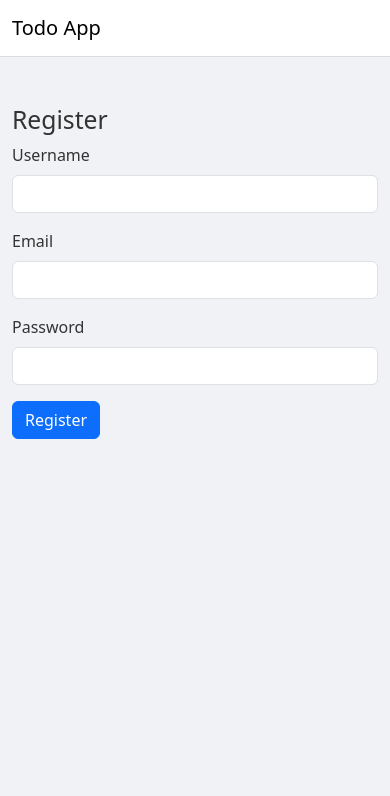
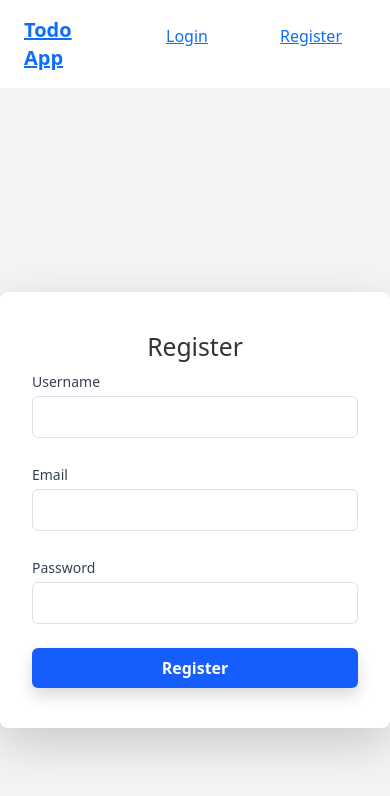
Before and after one commit to alokkumar777/todo-auth-client, a React (Vite) app: page /register in a window 390 px wide. Shown: the top 796 px of the page. Built offline with nearby package versions, Linux system fonts and the light colour scheme; the HTML template or start-up script is replaced by a standard one.

Commit message:
Make UI Much Appealing

```diff
--- a/src/components/CreateCategory.jsx
+++ b/src/components/CreateCategory.jsx
@@ -1,35 +1,37 @@
-
-import { useState } from 'react';
-import api from '../api/axios';
+import { useState } from "react";
+import api from "../api/axios";
 
 const CreateCategory = ({ onCategoryCreated }) => {
-  const [name, setName] = useState('');
+  const [name, setName] = useState("");
 
   const handleSubmit = async (e) => {
     e.preventDefault();
     try {
-      const res = await api.post('/categories', { name });
+      const res = await api.post("/categories", { name });
       onCategoryCreated(res.data);
-      setName('');
+      setName("");
     } catch (error) {
-      console.error('Failed to create category', error);
-      alert('Failed to create category');
+      console.error("Failed to create category", error);
+      alert("Failed to create category");
     }
   };
 
   return (
-    <form onSubmit={handleSubmit}>
-      <div className="input-group mb-3">
+    <form onSubmit={handleSubmit} className="flex items-center gap-2 mb-4">
       <input
         type="text"
-          className="form-control"
+        className="flex-1 px-3 py-2 border border-gray-300 rounded focus:outline-none focus:ring-2 focus:ring-blue-500"
         placeholder="New category"
         value={name}
         onChange={(e) => setName(e.target.value)}
         required
       />
-        <button className="btn btn-primary" type="submit">Create</button>
-      </div>
+      <button
+        className="bg-blue-600 hover:bg-blue-700 text-white font-medium px-4 py-2 rounded transition"
+        type="submit"
+      >
+        Create
+      </button>
     </form>
   );
 };
--- a/src/components/Navbar.jsx
+++ b/src/components/Navbar.jsx
@@ -1,32 +1,49 @@
-
-import { Link } from 'react-router-dom';
-import { useAuth } from '../contexts/AuthContext';
+import { Link } from "react-router-dom";
+import { useAuth } from "../contexts/AuthContext";
 
 const Navbar = () => {
   const { user, logout } = useAuth();
 
   return (
-    <nav className="navbar navbar-expand-lg navbar-light bg-light">
-      <div className="container">
-        <Link className="navbar-brand" to="/">Todo App</Link>
-        <div className="collapse navbar-collapse">
-          <ul className="navbar-nav ms-auto">
+    <nav className="bg-white shadow-md">
+      <div className="container mx-auto px-4 py-3 flex items-center justify-between">
+        <Link
+          to="/"
+          className="text-xl font-semibold text-blue-600 hover:text-blue-800 transition"
+        >
+          Todo App
+        </Link>
+        <ul className="flex items-center space-x-6">
           {user ? (
-              <li className="nav-item">
-                <button className="btn btn-link nav-link" onClick={logout}>Logout</button>
+            <li>
+              <button
+                onClick={logout}
+                className="text-gray-700 hover:text-blue-600 transition px-4 py-2 rounded focus:outline-none focus:ring-2 focus:ring-blue-500"
+              >
+                Logout
+              </button>
             </li>
           ) : (
             <>
-                <li className="nav-item">
-                  <Link className="nav-link" to="/login">Login</Link>
+              <li>
+                <Link
+                  to="/login"
+                  className="text-gray-700 hover:text-blue-600 transition px-4 py-2 rounded focus:outline-none focus:ring-2 focus:ring-blue-500"
+                >
+                  Login
+                </Link>
               </li>
-                <li className="nav-item">
-                  <Link className="nav-link" to="/register">Register</Link>
+              <li>
+                <Link
+                  to="/register"
+                  className="text-gray-700 hover:text-blue-600 transition px-4 py-2 rounded focus:outline-none focus:ring-2 focus:ring-blue-500"
+                >
+                  Register
+                </Link>
               </li>
             </>
           )}
         </ul>
-        </div>
       </div>
     </nav>
   );
--- a/src/index.css
+++ b/src/index.css
@@ -1,3 +1,4 @@
+@import "tailwindcss";
 
 body {
   background-color: #f0f2f5;
--- a/src/pages/Login.jsx
+++ b/src/pages/Login.jsx
@@ -1,11 +1,10 @@
-
-import { useState } from 'react';
-import { useAuth } from '../contexts/AuthContext';
-import { useNavigate } from 'react-router-dom';
+import { useState } from "react";
+import { useAuth } from "../contexts/AuthContext";
+import { useNavigate } from "react-router-dom";
 
 const Login = () => {
-  const [email, setEmail] = useState('');
-  const [password, setPassword] = useState('');
+  const [email, setEmail] = useState("");
+  const [password, setPassword] = useState("");
   const { login } = useAuth();
   const navigate = useNavigate();
 
@@ -13,39 +12,52 @@
     e.preventDefault();
     try {
       await login({ email, password });
-      navigate('/');
+      navigate("/");
     } catch (error) {
-      console.error('Failed to login', error);
-      alert('Failed to login');
+      console.error("Failed to login", error);
+      alert("Failed to login");
     }
   };
 
   return (
-    <div className="container mt-5">
-      <h2>Login</h2>
-      <form onSubmit={handleSubmit}>
-        <div className="mb-3">
-          <label className="form-label">Email</label>
+    <div className="min-h-screen flex items-center justify-center bg-gray-100">
+      <div className="bg-white shadow-lg rounded-lg px-8 py-10 w-full max-w-md">
+        <h2 className="text-3xl font-bold text-center text-gray-800 mb-6">
+          Login
+        </h2>
+        <form onSubmit={handleSubmit} className="space-y-6">
+          <div>
+            <label className="block mb-1 text-sm font-medium text-gray-700">
+              Email
+            </label>
             <input
               type="email"
-            className="form-control"
+              className="w-full px-4 py-2 border border-gray-300 rounded focus:outline-none focus:ring-2 focus:ring-blue-500"
               value={email}
               onChange={(e) => setEmail(e.target.value)}
               required
             />
           </div>
-        <div className="mb-3">
-          <label className="form-label">Password</label>
+          <div>
+            <label className="block mb-1 text-sm font-medium text-gray-700">
+              Password
+            </label>
             <input
               type="password"
-            className="form-control"
+              className="w-full px-4 py-2 border border-gray-300 rounded focus:outline-none focus:ring-2 focus:ring-blue-500"
               value={password}
               onChange={(e) => setPassword(e.target.value)}
               required
             />
           </div>
-        <button type="submit" className="btn btn-primary">Login</button>
+          <button
+            type="submit"
+            className="w-full bg-blue-600 hover:bg-blue-700 text-white font-semibold py-2 rounded shadow transition duration-200"
+          >
+            Login
+          </button>
         </form>
+      </div>
     </div>
   );
 };
--- a/src/pages/Register.jsx
+++ b/src/pages/Register.jsx
@@ -1,12 +1,11 @@
-
-import { useState } from 'react';
-import { useAuth } from '../contexts/AuthContext';
-import { useNavigate } from 'react-router-dom';
+import { useState } from "react";
+import { useAuth } from "../contexts/AuthContext";
+import { useNavigate } from "react-router-dom";
 
 const Register = () => {
-  const [username, setUsername] = useState('');
-  const [email, setEmail] = useState('');
-  const [password, setPassword] = useState('');
+  const [username, setUsername] = useState("");
+  const [email, setEmail] = useState("");
+  const [password, setPassword] = useState("");
   const { register } = useAuth();
   const navigate = useNavigate();
 
@@ -14,49 +13,64 @@
     e.preventDefault();
     try {
       await register(username, email, password);
-      navigate('/');
+      navigate("/");
     } catch (error) {
-      console.error('Failed to register', error);
-      alert('Failed to register');
+      console.error("Failed to register", error);
+      alert("Failed to register");
     }
   };
 
   return (
-    <div className="container mt-5">
-      <h2>Register</h2>
-      <form onSubmit={handleSubmit}>
-        <div className="mb-3">
-          <label className="form-label">Username</label>
+    <div className="min-h-screen flex items-center justify-center bg-gray-100">
+      <div className="bg-white shadow-lg rounded-lg px-8 py-10 w-full max-w-md">
+        <h2 className="text-3xl font-bold text-center text-gray-800 mb-6">
+          Register
+        </h2>
+        <form onSubmit={handleSubmit} className="space-y-6">
+          <div>
+            <label className="block mb-1 text-sm font-medium text-gray-700">
+              Username
+            </label>
             <input
               type="text"
-            className="form-control"
+              className="w-full px-4 py-2 border border-gray-300 rounded focus:outline-none focus:ring-2 focus:ring-blue-500"
               value={username}
               onChange={(e) => setUsername(e.target.value)}
               required
             />
           </div>
-        <div className="mb-3">
-          <label className="form-label">Email</label>
+          <div>
+            <label className="block mb-1 text-sm font-medium text-gray-700">
+              Email
+            </label>
             <input
               type="email"
-            className="form-control"
+              className="w-full px-4 py-2 border border-gray-300 rounded focus:outline-none focus:ring-2 focus:ring-blue-500"
               value={email}
               onChange={(e) => setEmail(e.target.value)}
               required
             />
           </div>
-        <div className="mb-3">
-          <label className="form-label">Password</label>
+          <div>
+            <label className="block mb-1 text-sm font-medium text-gray-700">
+              Password
+            </label>
             <input
               type="password"
-            className="form-control"
+              className="w-full px-4 py-2 border border-gray-300 rounded focus:outline-none focus:ring-2 focus:ring-blue-500"
               value={password}
               onChange={(e) => setPassword(e.target.value)}
               required
             />
           </div>
-        <button type="submit" className="btn btn-primary">Register</button>
+          <button
+            type="submit"
+            className="w-full bg-blue-600 hover:bg-blue-700 text-white font-semibold py-2 rounded shadow transition duration-200"
+          >
+            Register
+          </button>
         </form>
+      </div>
     </div>
   );
 };
```
Also changed, not shown: src/components/Category.jsx (+39 -18 lines), src/components/CreateTask.jsx (+37 -23 lines), src/components/Task.jsx (+75 -32 lines), src/pages/Dashboard.jsx (+21 -20 lines). Lines whose indentation alone changed are shown as unchanged.
